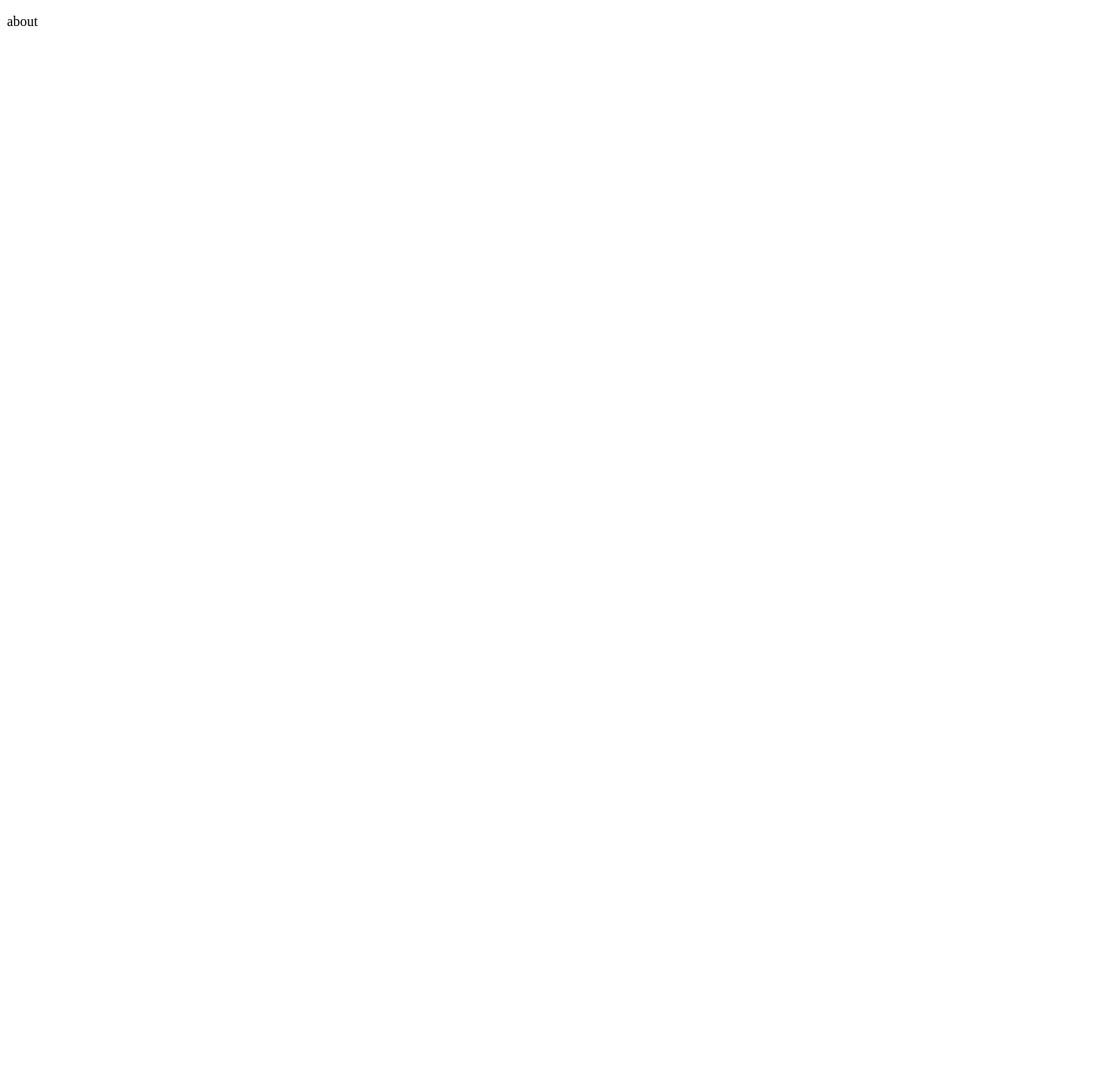
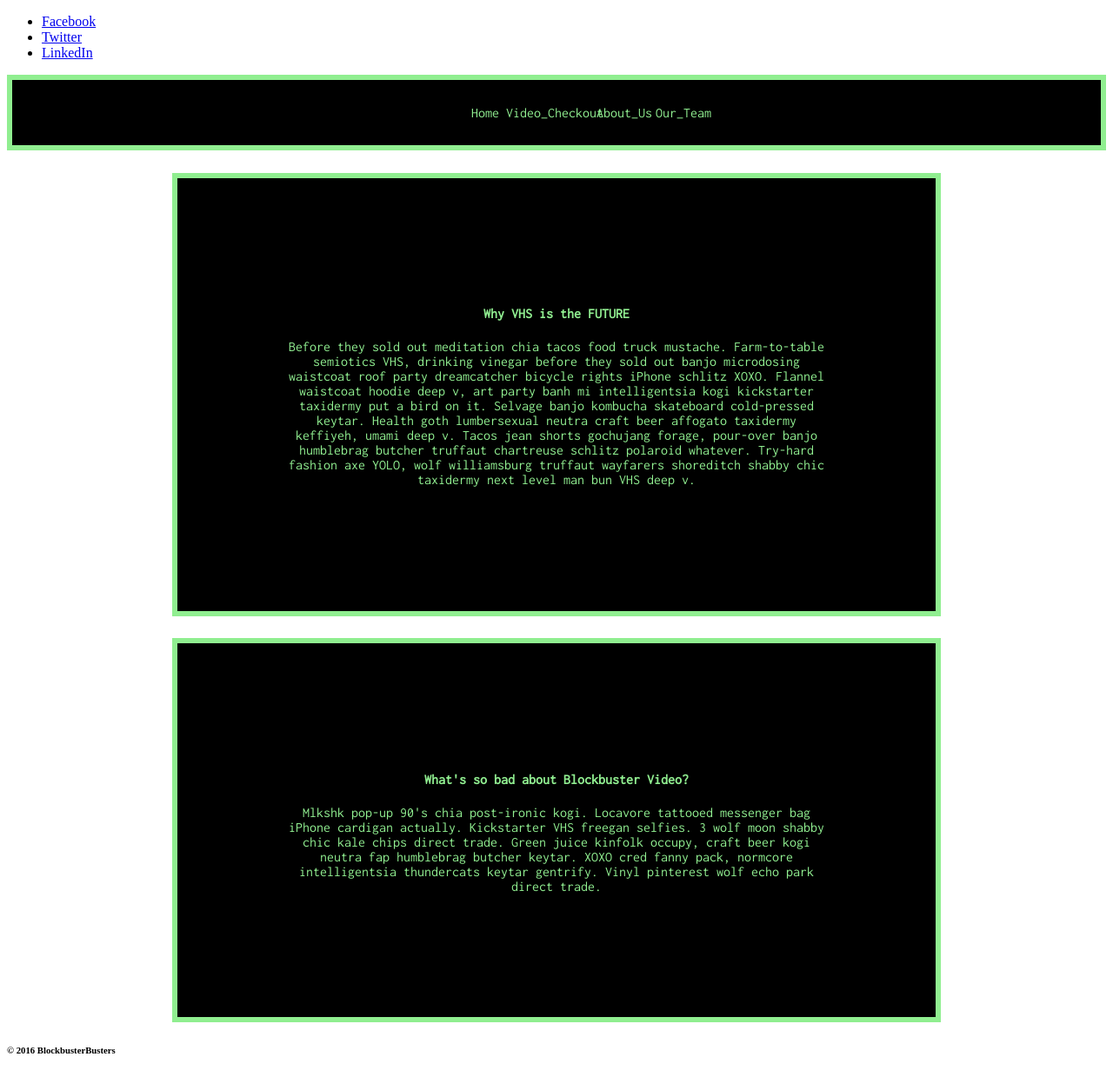
Before and after one commit to ryan-b-writin/returnOfTheCode, a plain HTML site: page about.html in a window 1280 px wide. Shown: the whole page at 87% size. Before the commit the page ends 800 px from the top, so only its background shows below. Drawn offline with Linux system fonts and the light colour scheme.

Commit message:
add about page

```diff
--- a/about.html
+++ b/about.html
@@ -2,9 +2,44 @@
 <html lang="en">
 <head>
   <meta charset="UTF-8">
+  <link rel="stylesheet" type="text/css" href="main.css">
+  <link href='https://fonts.googleapis.com/css?family=Inconsolata' rel='stylesheet' type='text/css'>
   <title>Document</title>
 </head>
 <body>
-  <p>about</p>
+  <header>  <!-- social media links -->
+    <ul class="socialMediaHeader">
+      <li><a href="http://www.facebook.com">Facebook</li>
+      <li><a href="http://www.twitter.com">Twitter</li>
+      <li><a href="http://www.linkedin.com">LinkedIn</li>
+    </ul>
+  </header>
+
+  <nav>
+    <ul>
+      <li><a href="index.html" class="selected">Home</a></li>
+      <li><a href="products.html">Video_Checkout</a></li>
+      <li><a href="about.html">About_Us</a></li>
+      <li><a href="employees.html">Our_Team</a></li>
+    </ul>
+  </nav>
+
+  <article class="about">
+    <h4>Why VHS is the FUTURE</h4>
+    <p>
+    Before they sold out meditation chia tacos food truck mustache. Farm-to-table semiotics VHS, drinking vinegar before they sold out banjo microdosing waistcoat roof party dreamcatcher bicycle rights iPhone schlitz XOXO. Flannel waistcoat hoodie deep v, art party banh mi intelligentsia kogi kickstarter taxidermy put a bird on it. Selvage banjo kombucha skateboard cold-pressed keytar. Health goth lumbersexual neutra craft beer affogato taxidermy keffiyeh, umami deep v. Tacos jean shorts gochujang forage, pour-over banjo humblebrag butcher truffaut chartreuse schlitz polaroid whatever. Try-hard fashion axe YOLO, wolf williamsburg truffaut wayfarers shoreditch shabby chic taxidermy next level man bun VHS deep v.
+    </p>
+  </article>
+
+  <article class="about">
+    <h4>What's so bad about Blockbuster Video?</h4>
+    <p>
+    Mlkshk pop-up 90's chia post-ironic kogi. Locavore tattooed messenger bag iPhone cardigan actually. Kickstarter VHS freegan selfies. 3 wolf moon shabby chic kale chips direct trade. Green juice kinfolk occupy, craft beer kogi neutra fap humblebrag butcher keytar. XOXO cred fanny pack, normcore intelligentsia thundercats keytar gentrify. Vinyl pinterest wolf echo park direct trade.
+    </p>
+  </article>
+
+  <footer>
+    <h6>&copy 2016 BlockbusterBusters</h6>
+  </footer>
 </body>
 </html>
--- a/main.css
+++ b/main.css
@@ -4,6 +4,7 @@ nav {
   background-color: black;
   padding: 1%;
   text-align: center;
+  border: solid lightgreen 6px;
 }
 
 nav ul li a {
@@ -19,3 +20,17 @@ nav ul li {
 }
 
 /****************************************************************************/
+
+/*about page ************************************************************************/
+
+.about {
+  display: block;
+  text-align: center;
+  border: solid lightgreen 6px;
+  margin: 2% 15%;
+  padding: 10%;
+  background-color: black;
+  color: lightgreen;
+  font-family: 'Inconsolata', sans-serif ;
+  min-height: 40%;
+}
```
